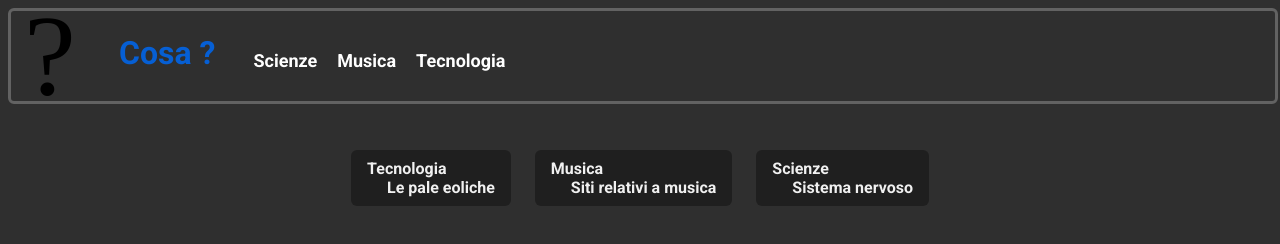
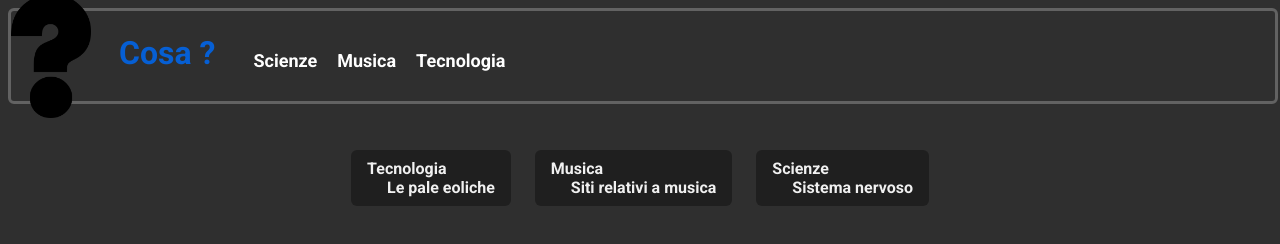
Before and after one commit to CubeBeveled/cosa-sito, a plain HTML site: page index.html in a window 1280 px wide. Drawn offline with Linux system fonts and the light colour scheme; a web font is replaced by a local one.

Commit message:
Confused

```diff
--- a/index.html
+++ b/index.html
@@ -5,7 +5,7 @@
         <link rel="stylesheet" href="styles.css">
 
         <title>Cosa ? - Tutto</title>
-        <link rel="icon" type="image/png" href="Icon.png">
+        <link rel="icon" type="image/png" href="Icon.svg">
 
         <link rel="preconnect" href="https://fonts.googleapis.com">
         <link rel="preconnect" href="https://fonts.gstatic.com" crossorigin>
@@ -14,7 +14,7 @@
 
     <body>
         <h1 class="topbar">
-          <img src="Icon.svg" class="title_image">
+          <img src="Icon.png" class="title_image">
 
           <div class="title">
             Cosa ?
```
Also changed, not shown: Musica/musica-link.html (+1 -1 lines), Musica/musica.html (+1 -1 lines), Storia/storia.html (+1 -1 lines).
